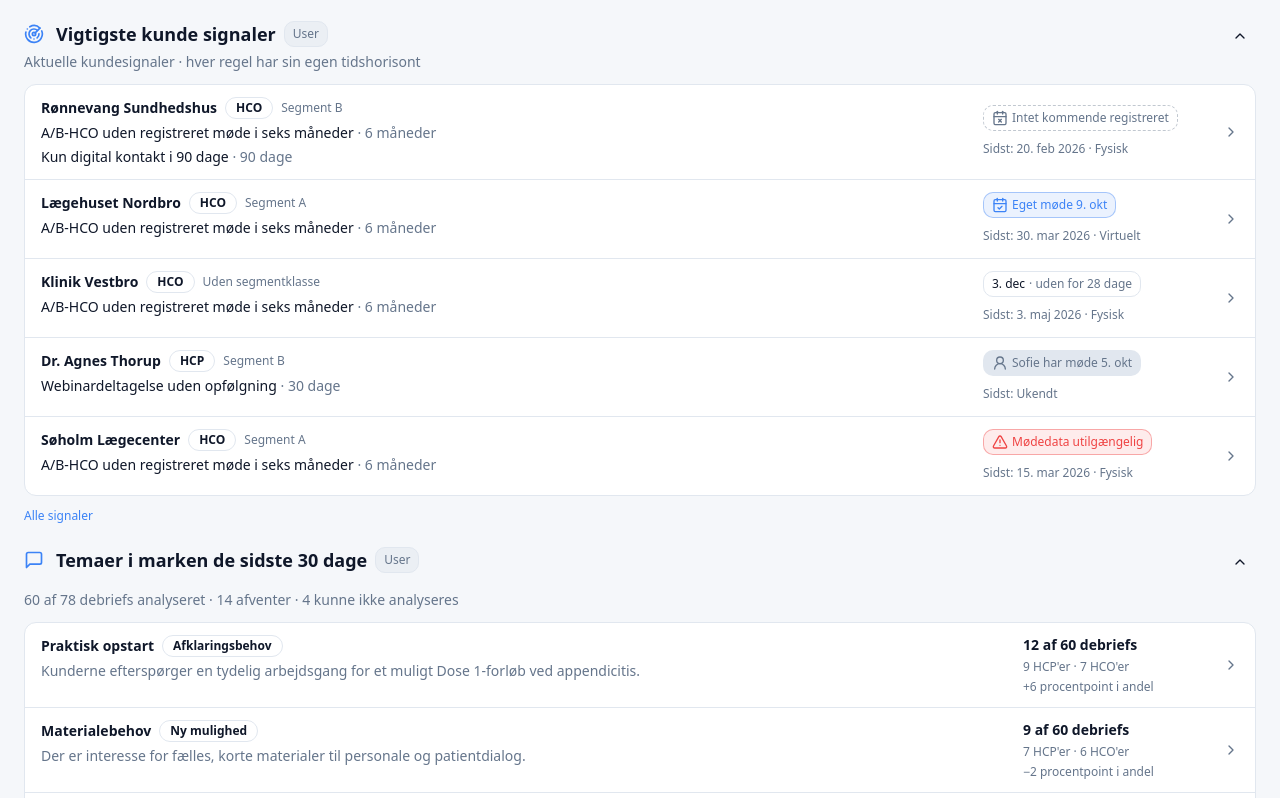
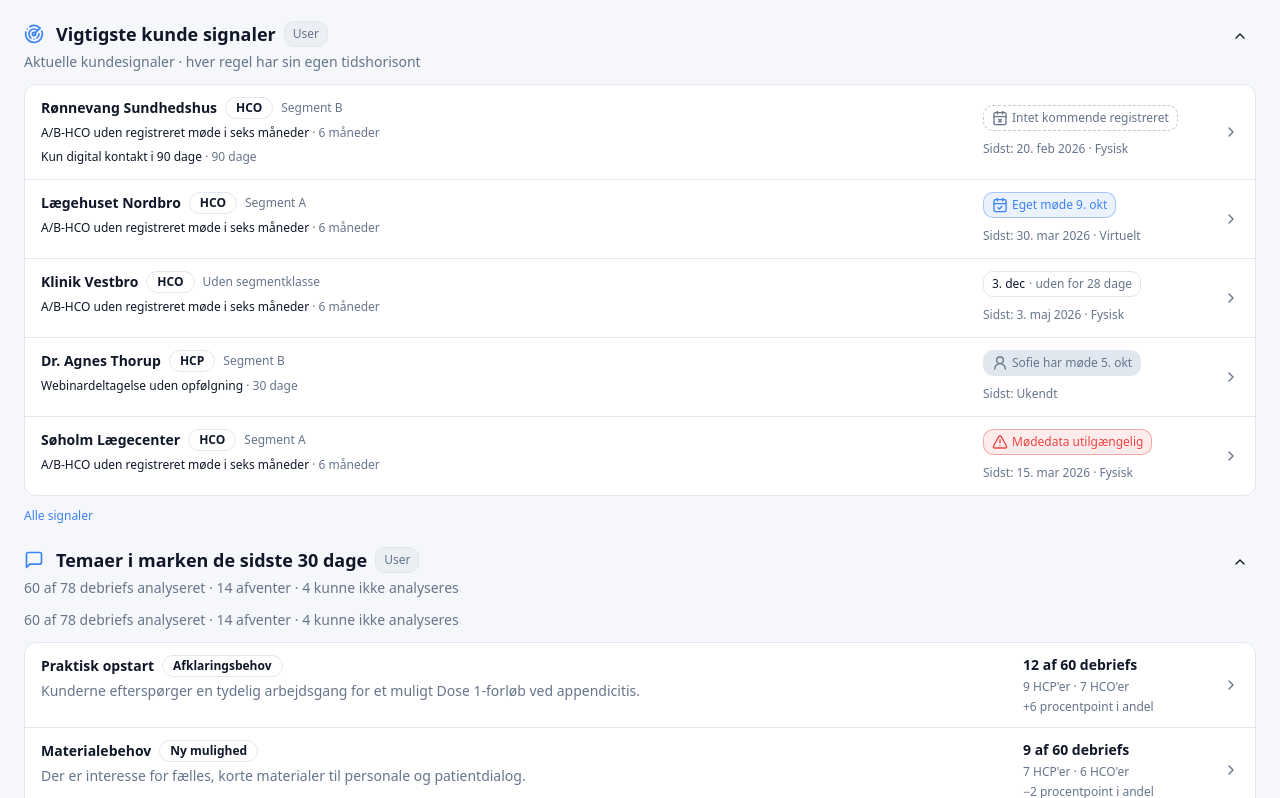
Before and after one commit to befriditliv/samlet-prototype, a React (Vite) app: page /manager/employee/1 in a window 1280 px wide. Shown: the part 384-1182 px from the top of the page. Built offline with nearby package versions, Linux system fonts and the light colour scheme; sample sign-in values are in the browser's storage; the HTML template or start-up script is replaced by a standard one.

Commit message:
Changes
Co-authored-by: befriditliv <113516524+befriditliv@users.noreply.github.com>

```diff
--- a/src/pages/manager/EmployeeDetail.tsx
+++ b/src/pages/manager/EmployeeDetail.tsx
@@ -20,7 +20,7 @@ import { AskJarvisManager } from "@/components/manager/AskJarvis";
 import { useBackNavigation } from "@/hooks/use-back-navigation";
 import { useManagerPeriod } from "@/hooks/use-manager-period";
 import { toast } from "@/hooks/use-toast";
-import { fmt, oneToOnePoints, pct, signals, syncLine, teamMembers, themes, type MeetingState } from "@/data/managerDemo";
+import { fmt, oneToOnePoints, pct, signals, syncLine, teamMembers, themes, themeCoverage, type MeetingState } from "@/data/managerDemo";
 import { ManagerSection, ManagerSections, ManagerSectionTitle } from "@/components/manager/ManagerSection";
 import jarvisLogo from "@/assets/jarvis-logo.svg";
 
@@ -98,20 +98,20 @@ const EmployeeDetailContent = () => {
           <div className="space-y-3"><div className="divide-y overflow-hidden rounded-lg border bg-card">{signals.map((s) => <Button variant="ghost" key={s.id} onClick={() => setSelectedSignal(s)} className="h-auto w-full justify-start whitespace-normal rounded-none px-4 py-3 text-left font-normal hover:bg-primary/5">
             <div className="grid min-w-0 flex-1 gap-3 sm:grid-cols-[minmax(0,1fr)_220px]">
               <div className="min-w-0"><div className="flex flex-wrap items-center gap-2"><p className="font-semibold">{s.name}</p><Badge variant="outline">{s.type}</Badge><span className="text-xs text-muted-foreground">{s.segment ? `Segment ${s.segment}` : "Uden segmentklasse"}</span></div>
-                <div className="mt-1 space-y-1">{s.rules.map(rule => <p key={rule.text} className="text-sm leading-5 text-muted-foreground"><span className="text-foreground">{rule.text}</span> · {rule.horizon}</p>)}</div>
+                <div className="mt-1 space-y-1">{s.rules.map(rule => <p key={rule.text} className="text-xs leading-5 text-muted-foreground"><span className="font-medium text-foreground">{rule.text}</span> · {rule.horizon}</p>)}</div>
               </div>
               <div className="flex min-w-0 flex-col items-start gap-2 sm:justify-center"><MeetingPill m={s.next} /><p className="text-xs leading-5 text-muted-foreground">Sidst: {s.last ?? "Ukendt"}{s.channel ? ` · ${s.channel}` : ""}</p></div>
             </div><ChevronRight className="ml-3 h-4 w-4 shrink-0 text-muted-foreground" />
           </Button>)}</div><Button variant="link" size="sm" className="h-auto p-0 text-xs" onClick={() => setPanel("signals")}>Alle signaler</Button></div>}
         </ManagerSection>
 
-        <ManagerSection id="themes" title="Temaer i marken de sidste 30 dage" header={<div className="flex items-center gap-3"><MessageSquare className="h-5 w-5 text-primary" /><ManagerSectionTitle>Temaer i marken de sidste 30 dage</ManagerSectionTitle></div>}>
+        <ManagerSection id="themes" title="Temaer i marken de sidste 30 dage" header={<div><div className="flex items-center gap-3"><MessageSquare className="h-5 w-5 text-primary" /><ManagerSectionTitle>Temaer i marken de sidste 30 dage</ManagerSectionTitle></div><p className="mt-1 text-sm text-muted-foreground">{themeCoverage.analyzed} af {themeCoverage.completed} debriefs analyseret · {themeCoverage.pending} afventer · {themeCoverage.failed} kunne ikke analyseres</p></div>}>
           {loadError ? <ErrorBlock label="Temaer" onRetry={retry} /> : noActivity || imported || !full ? <p className="text-sm text-muted-foreground">{imported ? "Importeret CRM-dokumentation analyseres ikke for temaer." : "Ingen analyserede debriefs i perioden."}</p> : <EmployeeFieldThemes partial={false} unfinished={false} />}
         </ManagerSection>
         <EmployeeActivityPanels member={m} noActivity={noActivity} noPlan={noPlan} loadError={loadError} onRetry={retry} />
 
         <EmployeeBrickCoverage member={m} range={option.range} noActivity={noActivity} loadError={loadError} onRetry={retry} />
-        <EmployeeCalendarChanges member={m} noActivity={noActivity} loadError={loadError} onRetry={retry} />
+        <EmployeeCalendarChanges member={m} range={option.range} noActivity={noActivity} loadError={loadError} onRetry={retry} />
 
         <ManagerSection id="training" title="Resultater fra træningsplatform" header={<div><div className="flex items-start gap-3"><GraduationCap className="mt-0.5 h-5 w-5 shrink-0 text-primary" /><ManagerSectionTitle>Resultater fra træningsplatform</ManagerSectionTitle></div><p className="mt-1 text-sm text-muted-foreground">Ingen træning i perioden · seneste historiske resultat nedenfor</p></div>}><div className="manager-band"><div className="flex flex-wrap items-baseline justify-between gap-2 border-b px-4 py-3"><p className="text-xs font-semibold">Samtale om Dose 1-forløbet</p><p className="text-xs text-muted-foreground">9. sep 2025 · historisk demo-træning</p></div><div className="grid divide-y sm:grid-cols-3 sm:divide-x sm:divide-y-0">{[["Gik godt", "Klar forklaring af det akutte appendicitisforløb."], ["Kan forbedres", "Afdæk præference for kirurgi, før materialer præsenteres."], ["Næste fokus", "Ét åbent spørgsmål om kundens nuværende forløb."]].map(([label, text]) => <div key={label} className="p-4"><p className="text-xs font-semibold">{label}</p><p className="mt-2 text-xs leading-5 text-muted-foreground">{text}</p></div>)}</div></div></ManagerSection>
       </>}
```
